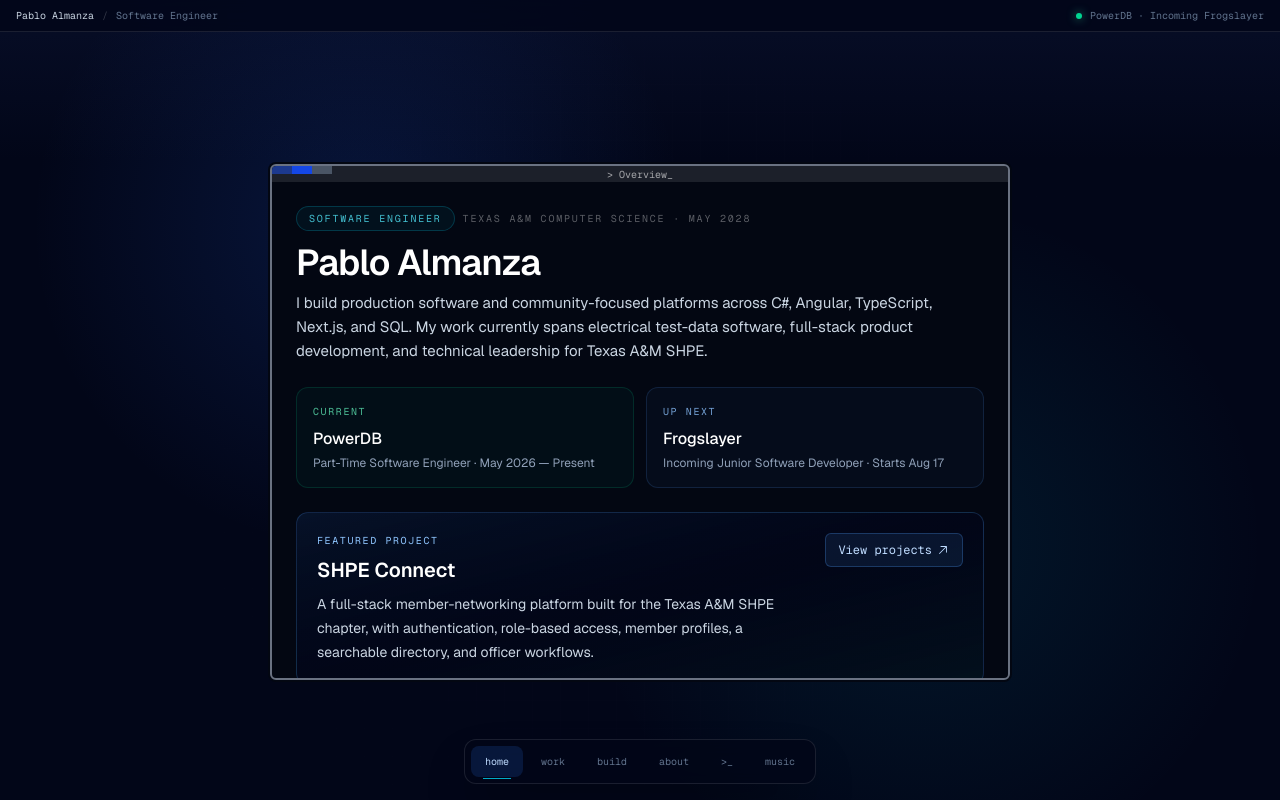
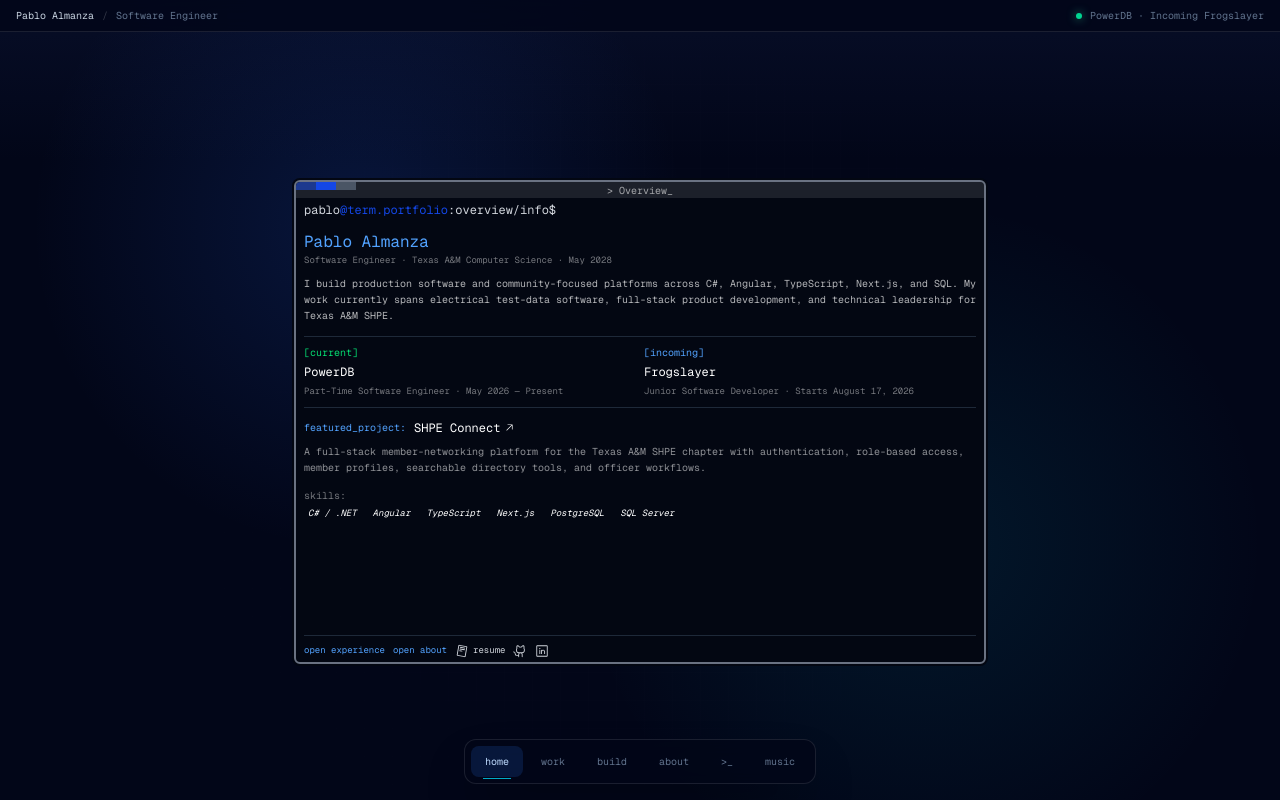
Before and after one commit to PabloAlmanza47/Personal_Website, a Next.js app: page / in a window 1280 px wide. Built offline with nearby package versions, Linux system fonts and the light colour scheme.

Commit message:
Match overview to terminal window style

```diff
--- a/components/OverviewWindow.tsx
+++ b/components/OverviewWindow.tsx
@@ -36,125 +36,95 @@ export default function OverviewWindow({
       zIndex={zIndex}
       bringToFront={bringToFront}
       onClose={onClose}
-      sizeClassName="sm:w-[46rem] sm:h-[32rem]"
+      sizeClassName="sm:w-[43rem] sm:h-[30rem]"
       initialOffset={{ x: 0, y: 22 }}
     >
-      <div className="flex flex-1 min-h-0 flex-col overflow-y-auto px-4 py-5 sm:px-6 sm:py-6 scrollbar-thin scrollbar-thumb-slate-700 scrollbar-track-transparent">
-        <div className="flex flex-col gap-6">
-          <header className="space-y-3">
-            <div className="flex flex-wrap items-center gap-2 font-mono text-[10px] uppercase tracking-[0.18em] text-cyan-300/80">
-              <span className="rounded-full border border-cyan-400/20 bg-cyan-400/5 px-3 py-1">
-                Software Engineer
-              </span>
-              <span className="text-white/35">Texas A&amp;M Computer Science · May 2028</span>
+      <div className="flex flex-1 min-h-0 flex-col gap-3 overflow-y-auto px-3 py-2 font-mono scrollbar-thin scrollbar-thumb-gray-700 scrollbar-track-transparent sm:px-2 sm:py-1">
+        <div className="text-xs text-gray-300 shrink-0">
+          <span>pablo</span>
+          <span className="text-blue-700">@term.portfolio</span>
+          <span>:overview/info$ </span>
         </div>
 
-            <div className="space-y-2">
-              <h1 className="text-3xl font-semibold tracking-tight text-white sm:text-4xl">
-                Pablo Almanza
-              </h1>
-              <p className="max-w-2xl text-sm leading-6 text-slate-300 sm:text-[15px]">
+        <section className="space-y-2">
+          <div>
+            <h2 className="text-lg text-blue-400 sm:text-base">Pablo Almanza</h2>
+            <p className="text-[11px] text-white/45 sm:text-[9px]">
+              Software Engineer · Texas A&amp;M Computer Science · May 2028
+            </p>
+          </div>
+
+          <p className="max-w-2xl text-[11px] leading-relaxed text-white/70 sm:text-[10px]">
             I build production software and community-focused platforms across C#, Angular,
             TypeScript, Next.js, and SQL. My work currently spans electrical test-data software,
             full-stack product development, and technical leadership for Texas A&amp;M SHPE.
           </p>
-            </div>
-          </header>
-
-          <section className="grid gap-3 sm:grid-cols-2">
-            <article className="rounded-xl border border-emerald-400/15 bg-emerald-400/[0.04] p-4">
-              <p className="font-mono text-[10px] uppercase tracking-[0.16em] text-emerald-300/80">
-                Current
-              </p>
-              <h2 className="mt-2 text-base font-medium text-white">PowerDB</h2>
-              <p className="mt-1 text-xs text-slate-400">Part-Time Software Engineer · May 2026 — Present</p>
-            </article>
-
-            <article className="rounded-xl border border-blue-400/15 bg-blue-400/[0.04] p-4">
-              <p className="font-mono text-[10px] uppercase tracking-[0.16em] text-blue-300/80">
-                Up next
-              </p>
-              <h2 className="mt-2 text-base font-medium text-white">Frogslayer</h2>
-              <p className="mt-1 text-xs text-slate-400">Incoming Junior Software Developer · Starts Aug 17</p>
-            </article>
         </section>
 
-          <section className="rounded-xl border border-blue-400/20 bg-gradient-to-br from-blue-500/[0.10] via-slate-950 to-cyan-500/[0.06] p-4 sm:p-5">
-            <div className="flex flex-col gap-4 sm:flex-row sm:items-start sm:justify-between">
-              <div className="max-w-xl">
-                <p className="font-mono text-[10px] uppercase tracking-[0.16em] text-blue-300">
-                  Featured project
-                </p>
-                <h2 className="mt-2 text-xl font-semibold text-white">SHPE Connect</h2>
-                <p className="mt-2 text-sm leading-6 text-slate-300">
-                  A full-stack member-networking platform built for the Texas A&amp;M SHPE chapter,
-                  with authentication, role-based access, member profiles, a searchable directory,
-                  and officer workflows.
+        <section className="grid gap-3 border-y border-gray-800 py-3 sm:grid-cols-2 sm:gap-2 sm:py-2">
+          <div className="space-y-1">
+            <p className="text-[10px] text-green-400">[current]</p>
+            <h3 className="text-xs text-white">PowerDB</h3>
+            <p className="text-[10px] leading-relaxed text-white/45 sm:text-[9px]">
+              Part-Time Software Engineer · May 2026 — Present
             </p>
           </div>
+
+          <div className="space-y-1">
+            <p className="text-[10px] text-blue-400">[incoming]</p>
+            <h3 className="text-xs text-white">Frogslayer</h3>
+            <p className="text-[10px] leading-relaxed text-white/45 sm:text-[9px]">
+              Junior Software Developer · Starts August 17, 2026
+            </p>
+          </div>
+        </section>
+
+        <section className="space-y-2">
+          <div className="flex flex-wrap items-center gap-2">
+            <p className="text-[10px] text-blue-400">featured_project:</p>
             <button
               type="button"
               onClick={() => openWindow("projects")}
-                className="inline-flex shrink-0 items-center gap-1 rounded-md border border-blue-400/25 bg-blue-400/10 px-3 py-2 font-mono text-xs text-blue-200 transition hover:bg-blue-400/20 focus-visible:outline focus-visible:outline-2 focus-visible:outline-offset-2 focus-visible:outline-blue-400"
+              className="flex items-center gap-1 text-xs text-white hover:underline focus-visible:outline focus-visible:outline-1 focus-visible:outline-blue-400"
             >
-                View projects <ArrowUpRightIcon size={14} />
+              SHPE Connect <ArrowUpRightIcon size={11} />
             </button>
           </div>
+          <p className="text-[11px] leading-relaxed text-white/55 sm:text-[10px]">
+            A full-stack member-networking platform for the Texas A&amp;M SHPE chapter with
+            authentication, role-based access, member profiles, searchable directory tools,
+            and officer workflows.
+          </p>
         </section>
 
-          <section className="flex flex-wrap gap-2" aria-label="Primary skills">
+        <section className="space-y-1">
+          <p className="text-[10px] text-white/45">skills:</p>
+          <ul className="flex flex-wrap gap-x-2 gap-y-1 text-[10px] italic text-white sm:text-[9px]">
             {skills.map((skill) => (
-              <span
-                key={skill}
-                className="rounded-md border border-white/10 bg-white/[0.035] px-2.5 py-1 font-mono text-[10px] text-slate-300"
-              >
-                {skill}
-              </span>
+              <li key={skill} className="relative overflow-hidden px-1 group/item">
+                <span className="absolute inset-0 -left-1 -right-1 bg-linear-to-r from-blue-800 to-purple-700 -translate-x-full group-hover/item:translate-x-0 transition-transform duration-300 ease-in-out" />
+                <span className="relative z-10">{skill}</span>
+              </li>
             ))}
+          </ul>
         </section>
 
-          <footer className="flex flex-wrap items-center gap-2 border-t border-white/10 pt-4">
-            <button
-              type="button"
-              onClick={() => openWindow("experience")}
-              className="rounded-md bg-blue-600 px-3 py-2 font-mono text-xs text-white transition hover:bg-blue-500 focus-visible:outline focus-visible:outline-2 focus-visible:outline-offset-2 focus-visible:outline-blue-400"
-            >
-              Experience
+        <div className="mt-auto flex flex-wrap items-center gap-3 border-t border-gray-800 pt-3 text-[11px] sm:gap-2 sm:pt-2 sm:text-[9px]">
+          <button type="button" onClick={() => openWindow("experience")} className="text-blue-400 hover:underline">
+            open experience
           </button>
-            <button
-              type="button"
-              onClick={() => openWindow("about")}
-              className="rounded-md border border-white/10 bg-white/[0.04] px-3 py-2 font-mono text-xs text-slate-200 transition hover:bg-white/[0.08] focus-visible:outline focus-visible:outline-2 focus-visible:outline-offset-2 focus-visible:outline-blue-400"
-            >
-              About &amp; contact
+          <button type="button" onClick={() => openWindow("about")} className="text-blue-400 hover:underline">
+            open about
           </button>
-            <a
-              href="/resume.pdf"
-              target="_blank"
-              rel="noreferrer"
-              className="inline-flex items-center gap-1 rounded-md border border-white/10 bg-white/[0.04] px-3 py-2 font-mono text-xs text-slate-200 transition hover:bg-white/[0.08] focus-visible:outline focus-visible:outline-2 focus-visible:outline-offset-2 focus-visible:outline-blue-400"
-            >
-              <ReadCvLogoIcon size={15} /> Resume
+          <a href="/resume.pdf" target="_blank" rel="noreferrer" className="flex items-center gap-1 text-gray-300 hover:text-blue-400">
+            <ReadCvLogoIcon size={14} /> resume
           </a>
-            <a
-              href="https://github.com/PabloAlmanza47"
-              target="_blank"
-              rel="noreferrer"
-              aria-label="GitHub profile"
-              className="rounded-md border border-white/10 bg-white/[0.04] p-2 text-slate-300 transition hover:bg-white/[0.08] hover:text-white focus-visible:outline focus-visible:outline-2 focus-visible:outline-offset-2 focus-visible:outline-blue-400"
-            >
-              <GithubLogoIcon size={16} />
+          <a href="https://github.com/PabloAlmanza47" target="_blank" rel="noreferrer" aria-label="GitHub profile" className="text-gray-300 hover:text-blue-400">
+            <GithubLogoIcon size={14} />
           </a>
-            <a
-              href="https://www.linkedin.com/in/pabloalmanza/"
-              target="_blank"
-              rel="noreferrer"
-              aria-label="LinkedIn profile"
-              className="rounded-md border border-white/10 bg-white/[0.04] p-2 text-slate-300 transition hover:bg-white/[0.08] hover:text-white focus-visible:outline focus-visible:outline-2 focus-visible:outline-offset-2 focus-visible:outline-blue-400"
-            >
-              <LinkedinLogoIcon size={16} />
+          <a href="https://www.linkedin.com/in/pabloalmanza/" target="_blank" rel="noreferrer" aria-label="LinkedIn profile" className="text-gray-300 hover:text-blue-400">
+            <LinkedinLogoIcon size={14} />
           </a>
-          </footer>
         </div>
       </div>
     </WindowFrame>
```
Lines whose indentation alone changed are shown as unchanged.
